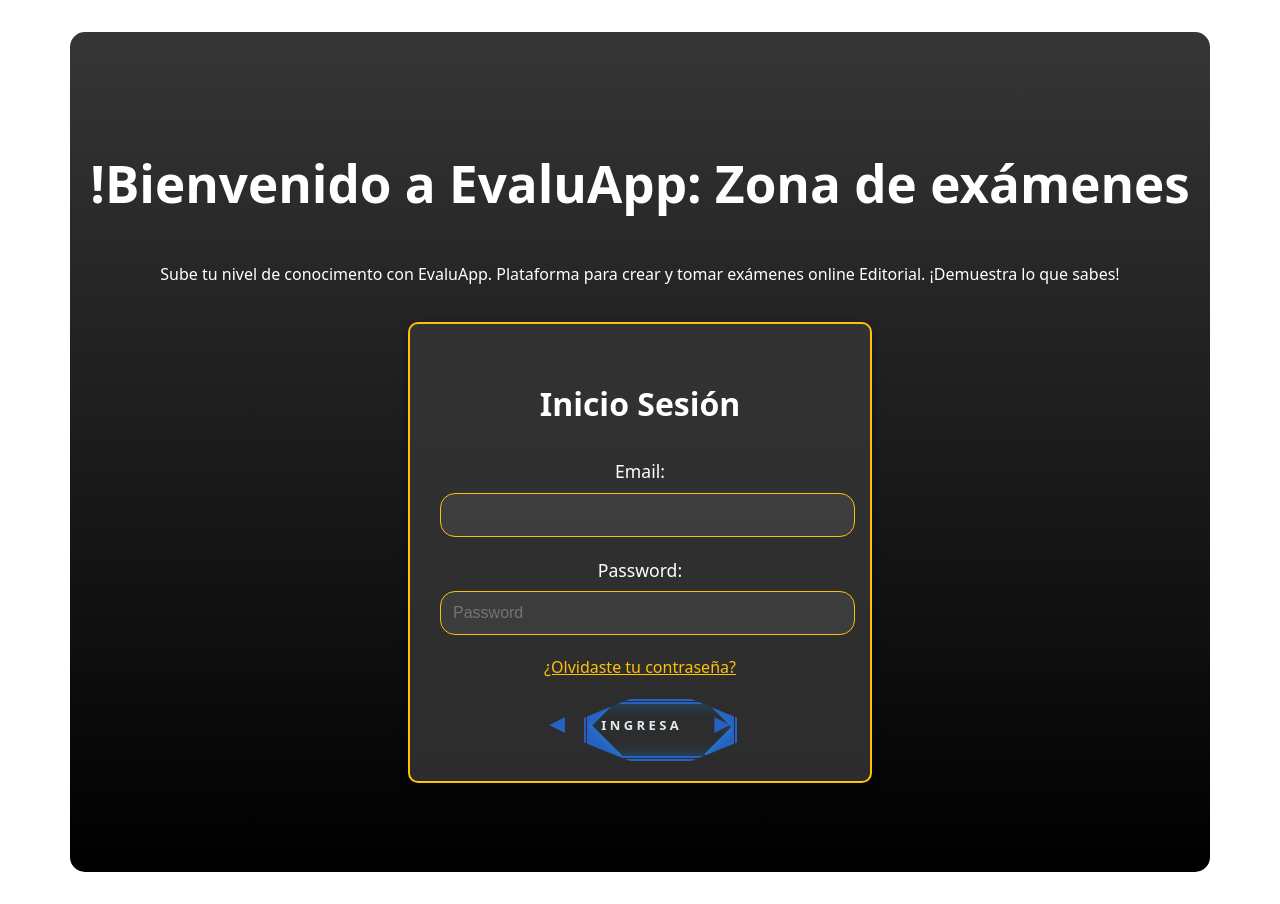
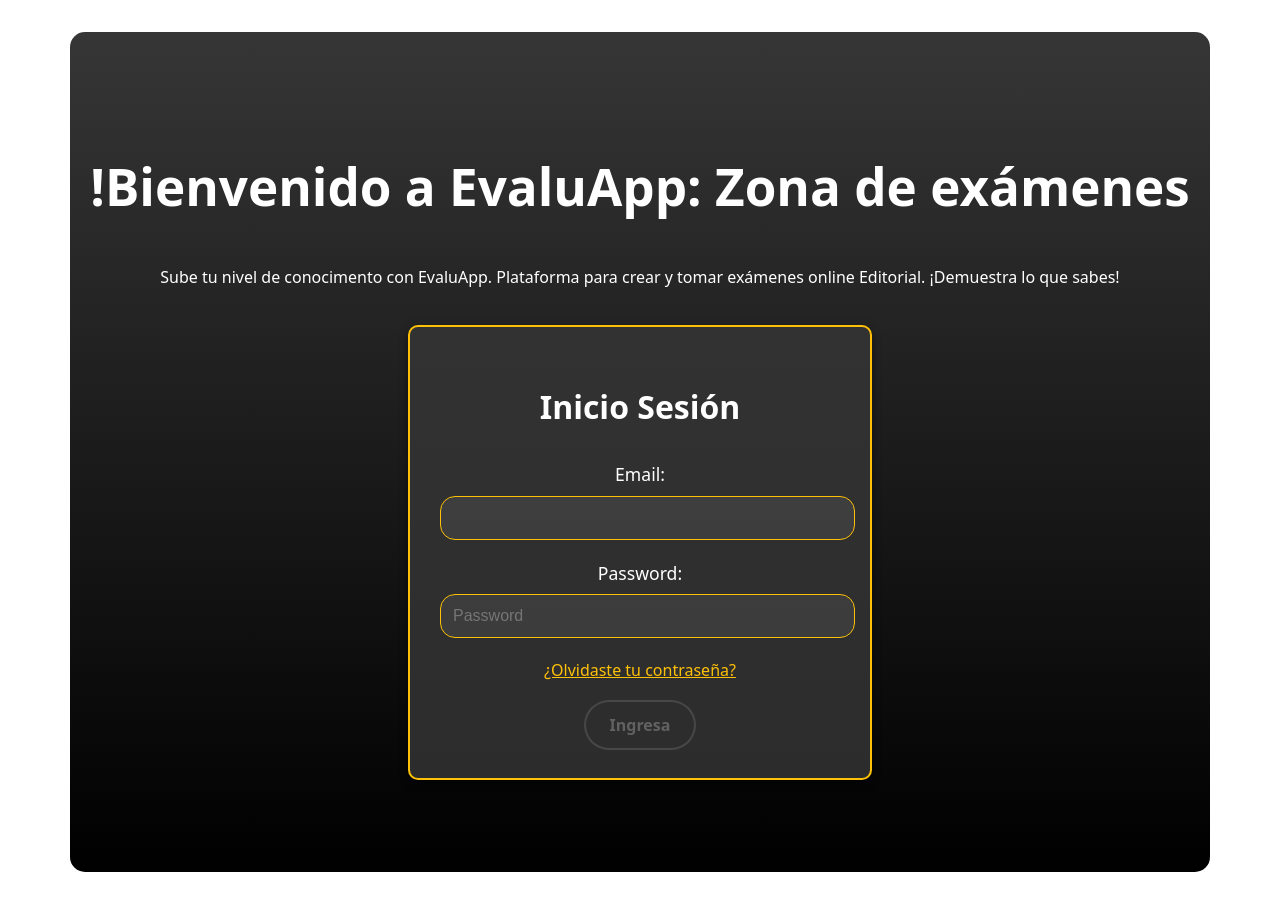
Before and after one commit to Mar-Vin1926/Login-Proyecto, a React (Vite) app: page / in a window 1280 px wide. Built offline with nearby package versions, Linux system fonts and the light colour scheme.

Commit message:
Se pone el boton como estaba antes

```diff
--- a/src/Components/Button.jsx
+++ b/src/Components/Button.jsx
@@ -4,195 +4,62 @@
 const Button = () => {
   return (
     <StyledWrapper>
-      <button>
-      <span style={{ position: 'relative', zIndex: 1, display: 'flex', alignItems: 'center', justifyContent: 'center', width: '100%', height: '100%' }}>
-        I N G R E S A
-        </span>
-        <div id="clip">
-          <div id="leftTop" className="corner" />
-          <div id="rightBottom" className="corner" />
-          <div id="rightTop" className="corner" />
-          <div id="leftBottom" className="corner" />
-        </div>
-        <span id="rightArrow" className="arrow" />
-        <span id="leftArrow" className="arrow" />
+      <button className="animated-button">
+        <span>Ingresa</span>
+        <span />
       </button>
     </StyledWrapper>
   );
 }
 
 const StyledWrapper = styled.div`
-  button {
+  .animated-button {
     position: relative;
-    width: 11em;
-    height: 4em;
-    outline: none;
-    transition: 0.1s;
-    background-color: transparent;
+    display: inline-block;
+    padding: 12px 24px;
     border: none;
-    font-size: 13px;
-    font-weight: 900;
-    color: #ddebf0;
+    font-size: 16px;
+    background-color: inherit;
+    border-radius: 100px;
+    font-weight: 600;
+    color: #ffffff40;
+    box-shadow: 0 0 0 2px #ffffff20;
+    cursor: pointer;
+    overflow: hidden;
+    transition: all 0.6s cubic-bezier(0.23, 1, 0.320, 1);
   }
-    .button-text {
+
+  .animated-button span:last-child {
+    position: absolute;
+    top: 50%;
+    left: 50%;
+    transform: translate(-50%, -50%);
+    width: 20px;
+    height: 20px;
+    background-color:rgb(171, 173, 27);
+    border-radius: 50%;
+    opacity: 0;
+    transition: all 0.8s cubic-bezier(0.23, 1, 0.320, 1);
+  }
+
+  .animated-button span:first-child {
     position: relative;
     z-index: 1;
-    display: flex;
-    align-items: center;
-    justify-content: center;
-    width: 100%;
-    height: 100%;
   }
 
-  #clip {
-    --color: #2761c3;
-    position: absolute;
-    top: 0;
-    overflow: hidden;
-    width: 100%;
-    height: 100%;
-    border: 5px double var(--color);
-    box-shadow: inset 0px 0px 15px #195480;
-    -webkit-clip-path: polygon(30% 0%, 70% 0%, 100% 30%, 100% 70%, 70% 100%, 30% 100%, 0% 70%, 0% 30%);
+  .animated-button:hover {
+    box-shadow: 0 0 0 5pxrgba(110, 114, 50, 0.38);
+    color: #ffffff;
   }
 
-  .arrow {
-    position: absolute;
-    transition: 0.2s;
-    background-color: #2761c3;
-    top: 35%;
-    width: 11%;
-    height: 30%;
+  .animated-button:active {
+    scale: 0.95;
   }
 
-  #leftArrow {
-    left: -13.5%;
-    -webkit-clip-path: polygon(100% 0, 100% 100%, 0 50%);
-  }
-
-  #rightArrow {
-    -webkit-clip-path: polygon(100% 49%, 0 0, 0 100%);
-    left: 102%;
-  }
-
-  button:hover #rightArrow {
-    background-color: #27c39f;
-    left: -15%;
-    animation: 0.6s ease-in-out both infinite alternate rightArrow8;
-  }
-
-  button:hover #leftArrow {
-    background-color: #27c39f;
-    left: 103%;
-    animation: 0.6s ease-in-out both infinite alternate leftArrow8;
-  }
-
-  .corner {
-    position: absolute;
-    width: 4em;
-    height: 4em;
-    background-color: #2761c3;
-    box-shadow: inset 1px 1px 8px #2781c3;
-    transform: scale(1) rotate(45deg);
-    transition: 0.2s;
-  }
-
-  #rightTop {
-    top: -1.98em;
-    left: 91%;
-  }
-
-  #leftTop {
-    top: -1.96em;
-    left: -3.0em;
-  }
-
-  #leftBottom {
-    top: 2.10em;
-    left: -2.15em;
-  }
-
-  #rightBottom {
-    top: 45%;
-    left: 88%;
-  }
-
-  button:hover #leftTop {
-    animation: 0.1s ease-in-out 0.05s both changeColor8,
-    0.2s linear 0.4s both lightEffect8;
-  }
-
-  button:hover #rightTop {
-    animation: 0.1s ease-in-out 0.15s both changeColor8,
-    0.2s linear 0.4s both lightEffect8;
-  }
-
-  button:hover #rightBottom {
-    animation: 0.1s ease-in-out 0.25s both changeColor8,
-    0.2s linear 0.4s both lightEffect8;
-  }
-
-  button:hover #leftBottom {
-    animation: 0.1s ease-in-out 0.35s both changeColor8,
-    0.2s linear 0.4s both lightEffect8;
-  }
-
-  button:hover .corner {
-    transform: scale(1.25) rotate(45deg);
-  }
-
-  button:hover #clip {
-    animation: 0.2s ease-in-out 0.55s both greenLight8;
-    --color: #27c39f;
-  }
-
-  @keyframes changeColor8 {
-    from {
-      background-color: #2781c3;
-    }
-
-    to {
-      background-color: #27c39f;
-    }
-  }
-
-  @keyframes lightEffect8 {
-    from {
-      box-shadow: 1px 1px 5px #27c39f;
-    }
-
-    to {
-      box-shadow: 0 0 2px #27c39f;
-    }
-  }
-
-  @keyframes greenLight8 {
-    from {
-    }
-
-    to {
-      box-shadow: inset 0px 0px 32px #27c39f;
-    }
-  }
-
-  @keyframes leftArrow8 {
-    from {
-      transform: translate(0px);
-    }
-
-    to {
-      transform: translateX(10px);
-    }
-  }
-
-  @keyframes rightArrow8 {
-    from {
-      transform: translate(0px);
-    }
-
-    to {
-      transform: translateX(-10px);
-    }
+  .animated-button:hover span:last-child {
+    width: 150px;
+    height: 150px;
+    opacity: 1;
   }`;
 
 export default Button;
```
